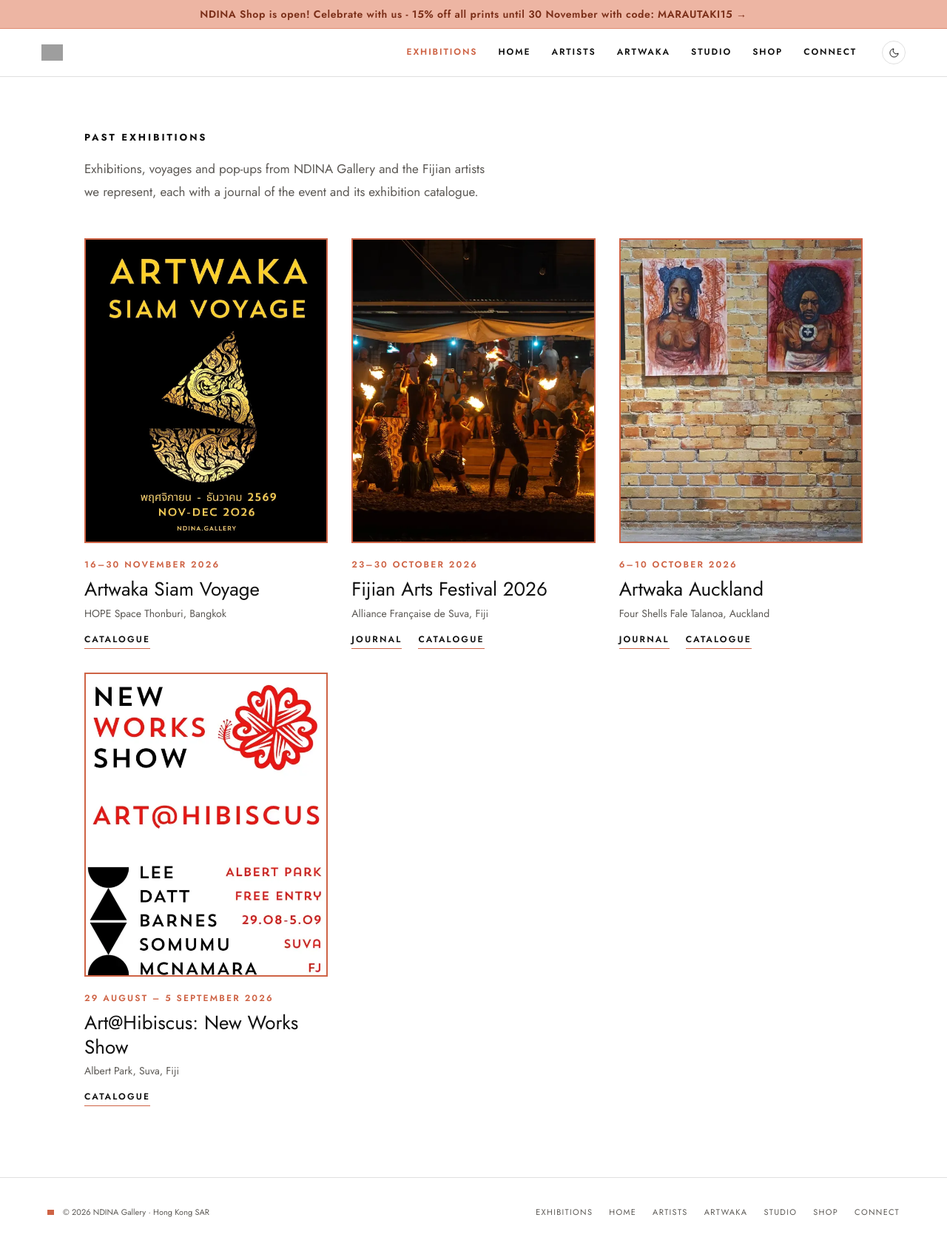
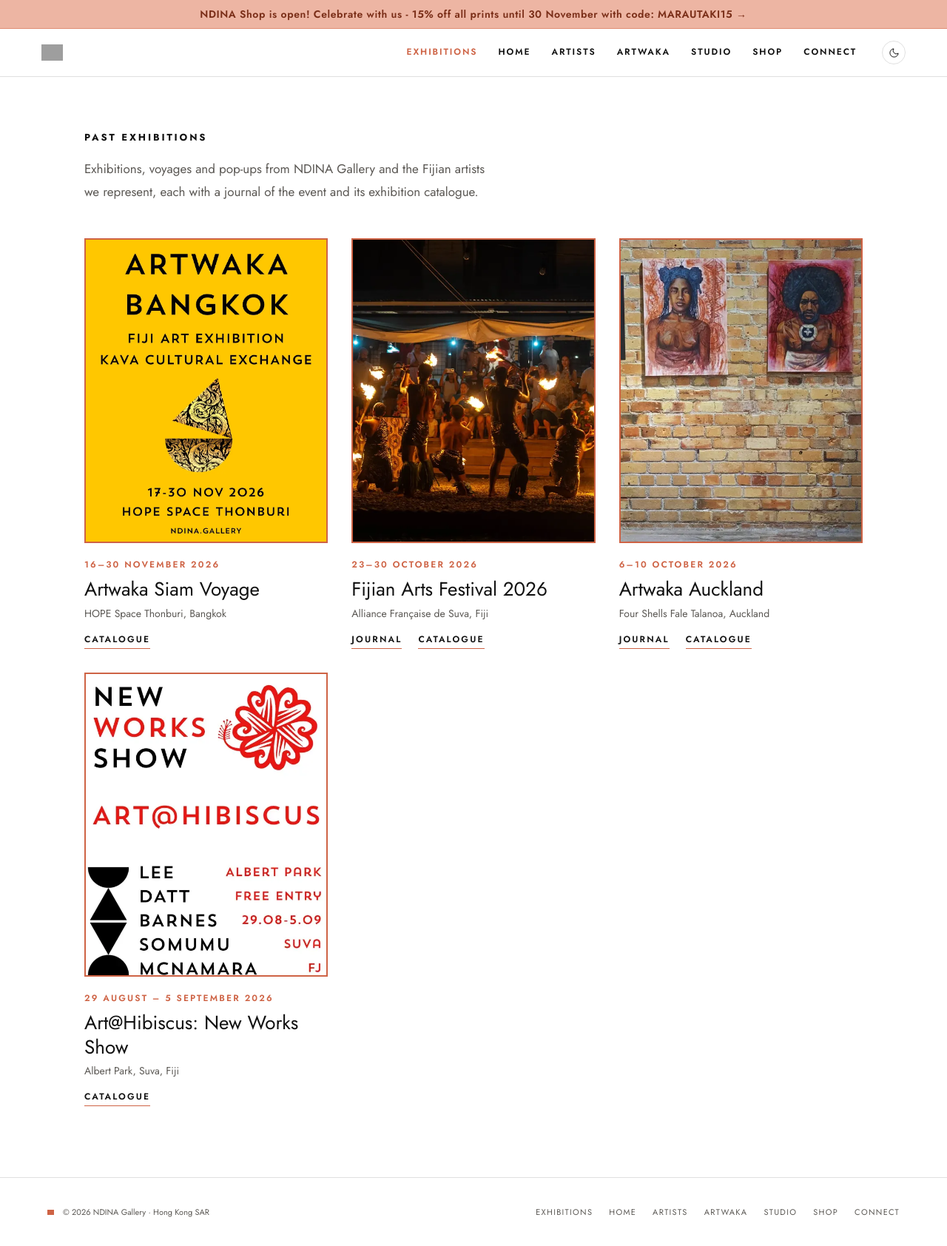
Before and after one commit to chaosjuggler/ndina-gallery, a Jekyll site: the page built from exhibitions/index.html, in a window 1280 px wide. Shown: the whole page at 74% size. Built offline with Jekyll 4.4.1, drawn with Linux system fonts in a browser that asks for light colours; grey boxes are pictures that could not be loaded.

Commit message:
Exhibitions page: Siam Voyage tile uses the Artwaka Bangkok poster (WebP)
Co-Authored-By: Claude Sonnet 5.5 <noreply@anthropic.com>
Claude-Session: https://claude.ai/code/session_014LEyL3mVddhJdoDVL2B2TB

```diff
--- a/exhibitions/index.html
+++ b/exhibitions/index.html
@@ -29,7 +29,7 @@ description: "Past NDINA Gallery exhibitions: the Fijian Arts Festival 2026 at A
   </div>
   <ul class="ex-grid">
     <li class="ex-card">
-      <a class="ex-img" href="/exhibitions/artwaka-siam-voyage-2026/catalogue/" aria-label="Artwaka Siam Voyage exhibition catalogue"><img src="/exhibitions/artwaka-siam-voyage-2026/catalogue/img/cover.webp" width="1080" height="1350" alt="Artwaka Siam Voyage poster: a sail and hull cut from gold Thai pattern on black" loading="lazy" decoding="async"></a>
+      <a class="ex-img" href="/exhibitions/artwaka-siam-voyage-2026/catalogue/" aria-label="Artwaka Siam Voyage exhibition catalogue"><img src="/exhibitions/artwaka-siam-voyage-2026/catalogue/img/cover.webp?v=2" width="1080" height="1350" alt="Artwaka Bangkok poster: Fiji art exhibition and kava cultural exchange, a sail and hull cut from gold Thai pattern on yellow" loading="lazy" decoding="async"></a>
       <p class="ex-date">16–30 November 2026</p>
       <h2>Artwaka Siam Voyage</h2>
       <p class="ex-place">HOPE Space Thonburi, Bangkok</p>
```
Also changed, not shown: exhibitions/artwaka-siam-voyage-2026/catalogue/img/cover.webp.
